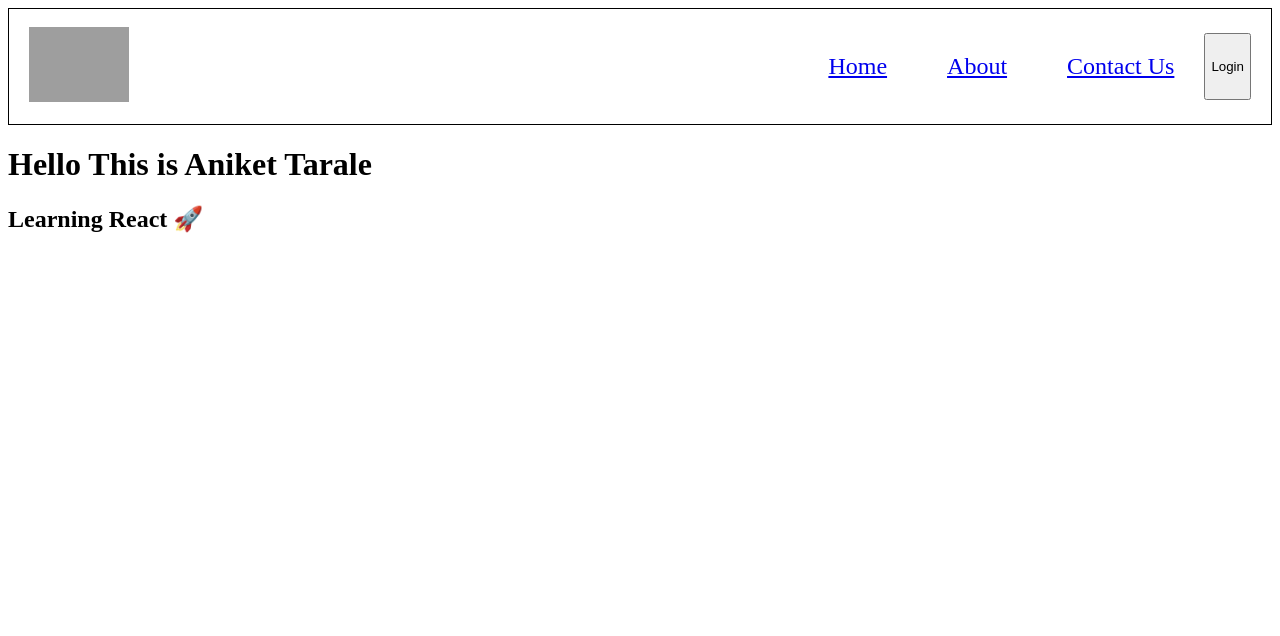
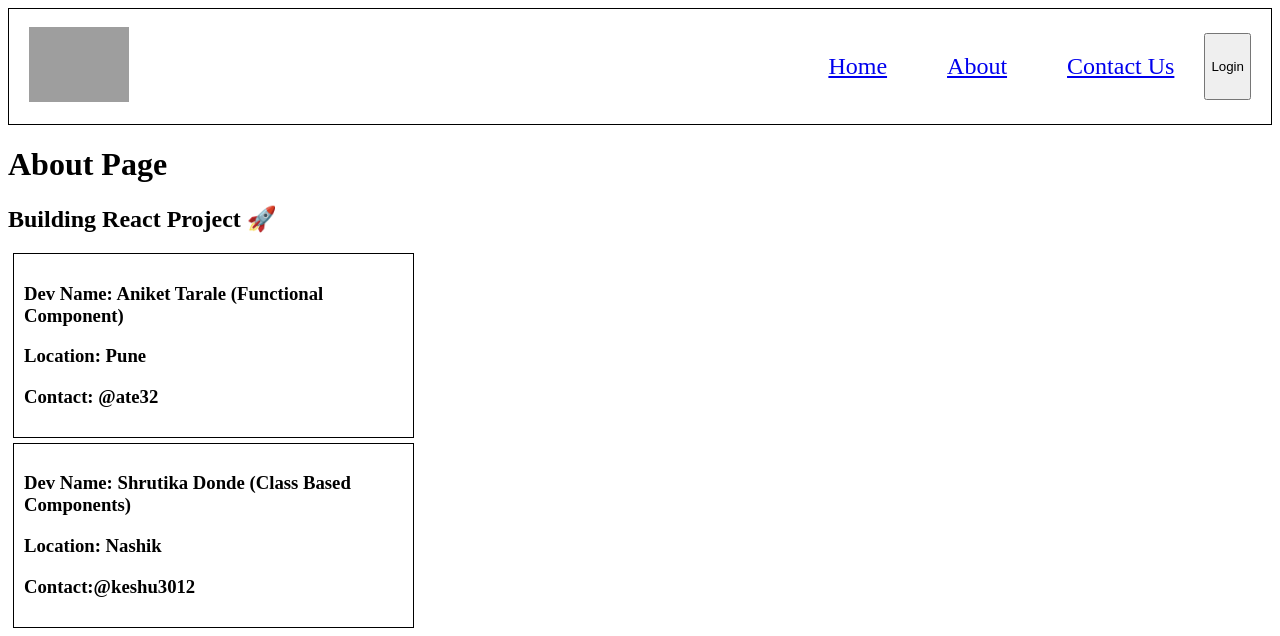
Before and after one commit to aniket-257/Cravy, a React (Vite) app: page /about in a window 1280 px wide. Shown: the top 636 px of the page. Built offline with nearby package versions, Linux system fonts and the light colour scheme; grey boxes are pictures that could not be loaded.

Commit message:
08-Let's get Classsy

```diff
--- a/src/components/About.js
+++ b/src/components/About.js
@@ -1,10 +1,23 @@
-const About = ()=>{
-    return (
-        <div className="about">
-            <h1>Hello This is Aniket Tarale</h1>
-            <h2>Learning React 🚀</h2>
-        </div>
-    )
-}
+import User from "./User";
+import UserClass from "./UserClass";
+
+const About = () => {
+  return (
+    <div className="about">
+      <h1>About Page</h1>
+      <h2>Building React Project 🚀</h2>
+      <User
+        name="Aniket Tarale (Functional Component)"
+        location="Pune"
+        contact="@ate32"
+      />
+      <UserClass
+        name="Shrutika Donde (Class Based Components)"
+        location="Nashik"
+        contact="@keshu3012"
+      />
+    </div>
+  );
+};
 
 export default About;
--- a/src/components/RestaurantMenuCard.js
+++ b/src/components/RestaurantMenuCard.js
@@ -51,9 +51,16 @@ const RestaurantMenuCard = () => {
         </ul>
       </div>
       <h3>Menu</h3>
-      {menuCard.map((menu) => {
+      {menuCard.map((menu, index) => {
         return (
-          <div key={menu?.card?.card?.categoryId} className="category-cards">
+          <div
+            key={
+              menu?.card?.card?.categoryId
+                ? menu?.card?.card?.categoryId
+                : index
+            }
+            className="category-cards"
+          >
             <h2>
               {menu?.card?.card?.title +
                 " (" +
--- /dev/null
+++ b/src/components/User.jsx
@@ -0,0 +1,11 @@
+const User = ({ name, contact, location }) => {
+  return (
+    <div className="user">
+      <h3>Dev Name: {name}</h3>
+      <h3>Location: {location}</h3>
+      <h3>Contact: {contact}</h3>
+    </div>
+  );
+};
+
+export default User;
--- /dev/null
+++ b/src/components/UserClass.jsx
@@ -0,0 +1,19 @@
+import React from "react";
+class UserClass extends React.Component {
+  constructor(props) {
+    super(props);
+    console.log(props);
+  }
+  render() {
+    const { name, location, contact } = this.props;
+    return (
+      <div className="user">
+        <h3>Dev Name: {name}</h3>
+        <h3>Location: {location}</h3>
+        <h3>Contact:{contact}</h3>
+      </div>
+    );
+  }
+}
+
+export default UserClass;
--- a/style.css
+++ b/style.css
@@ -156,3 +156,11 @@
 .category-cards {
   width: 50%;
 }
+
+.user,
+.user-class {
+  border: 1px solid black;
+  padding: 10px;
+  margin: 5px;
+  width: 30%;
+}
```
